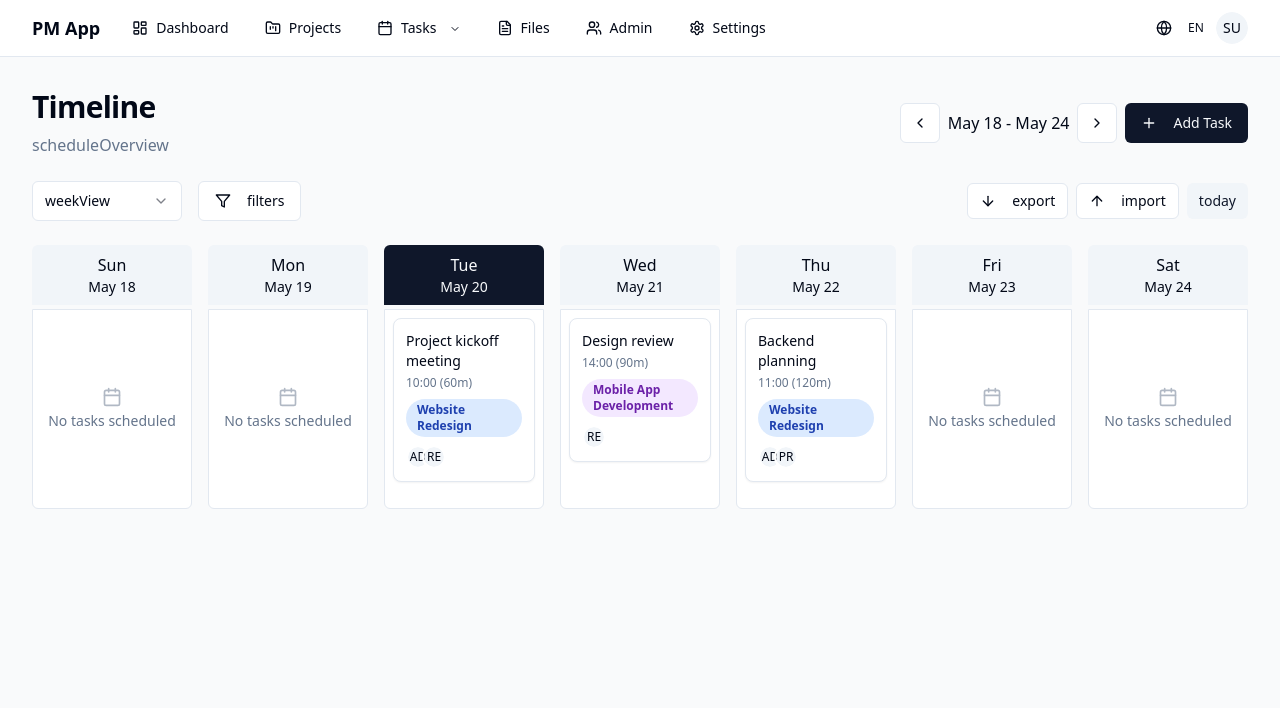
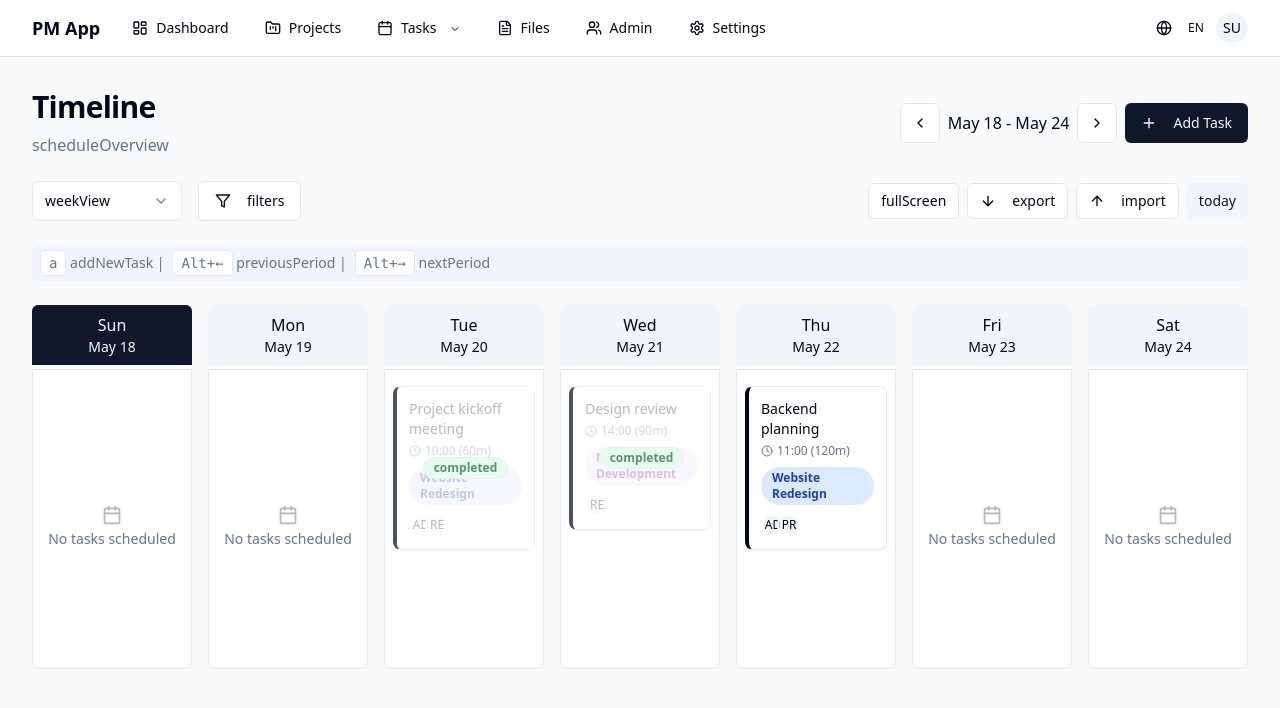
Before and after one commit to mcaco95/project-spark-blueprint-admin, a React (Vite) app: page /tasks/timeline in a window 1280 px wide. Shown: the top 708 px of the page. Built offline with nearby package versions, Linux system fonts and the light colour scheme; sample sign-in values are in the browser's storage.

Commit message:
Refactor: Improve timeline view
Include all discussed features in the timeline view.

```diff
--- a/src/pages/TaskTimeline.tsx
+++ b/src/pages/TaskTimeline.tsx
@@ -1,6 +1,6 @@
-import { useState } from 'react';
+import { useState, useEffect } from 'react';
 import { useTranslation } from 'react-i18next';
-import { format, startOfWeek, endOfWeek, addDays, subDays, subWeeks, addWeeks, parseISO } from 'date-fns';
+import { format, startOfWeek, endOfWeek, addDays, subDays, subWeeks, addWeeks, parseISO, isToday, getDay, isWithinInterval } from 'date-fns';
 import { es, enUS } from 'date-fns/locale';
 import { MainLayout } from '@/components/layout/MainLayout';
 import { Button } from '@/components/ui/button';
@@ -14,7 +14,9 @@ import {
   Plus,
   Filter,
   ArrowDown,
-  ArrowUp
+  ArrowUp,
+  ListFilter,
+  Clock
 } from 'lucide-react';
 import {
   Select,
@@ -32,8 +34,11 @@ import { Checkbox } from "@/components/ui/checkbox";
 import { TaskEventDialog } from '@/components/timeline/TaskEventDialog';
 import { Task, ViewMode } from '@/types/task';
 import { useTaskContext } from '@/contexts/TaskContext';
+import { Tooltip, TooltipContent, TooltipProvider, TooltipTrigger } from '@/components/ui/tooltip';
+import { toast } from 'sonner';
 
-const priorityColors: Record<string, string> = {
+// Custom color mapping based on project
+const projectColors: Record<string, string> = {
   'Website Redesign': 'bg-blue-100 text-blue-800 dark:bg-blue-900 dark:text-blue-300',
   'Mobile App Development': 'bg-purple-100 text-purple-800 dark:bg-purple-900 dark:text-purple-300',
   'Marketing Campaign': 'bg-green-100 text-green-800 dark:bg-green-900 dark:text-green-300',
@@ -43,7 +48,7 @@ const priorityColors: Record<string, string> = {
 const TaskTimeline = () => {
   const { t, i18n } = useTranslation(['common', 'tasks']);
   const locale = i18n.language === 'es' ? es : enUS;
-  const { tasks, updateTask, addTask } = useTaskContext();
+  const { tasks, updateTask, addTask, deleteTask } = useTaskContext();
 
   // Use a specific date for the demo so it matches our mock data
   const [currentWeekStart, setCurrentWeekStart] = useState(startOfWeek(parseISO('2025-05-20')));
@@ -52,6 +57,35 @@ const TaskTimeline = () => {
   const [filterUser, setFilterUser] = useState<string | null>(null);
   const [isDialogOpen, setIsDialogOpen] = useState(false);
   const [editingTask, setEditingTask] = useState<Task | null>(null);
+  const [isFullScreen, setIsFullScreen] = useState(false);
+  const [showCompleted, setShowCompleted] = useState(true);
+
+  // Use effect to handle keyboard shortcuts
+  useEffect(() => {
+    const handleKeyDown = (e: KeyboardEvent) => {
+      // Add task with "a" key
+      if (e.key === 'a' && !isDialogOpen) {
+        e.preventDefault();
+        handleAddTask();
+      }
+
+      // Navigate with arrow keys
+      if (e.key === 'ArrowLeft' && e.altKey) {
+        e.preventDefault();
+        navigatePrevious();
+      }
+
+      if (e.key === 'ArrowRight' && e.altKey) {
+        e.preventDefault();
+        navigateNext();
+      }
+    };
+
+    window.addEventListener('keydown', handleKeyDown);
+    return () => {
+      window.removeEventListener('keydown', handleKeyDown);
+    };
+  }, [isDialogOpen]);
 
   // Generate days based on view mode
   const getDaysForView = () => {
@@ -139,10 +173,11 @@ const TaskTimeline = () => {
     }
   };
 
-  // Filter tasks based on selected filters
+  // Enhanced filtering with multiple options
   const filteredTasks = tasks.filter(task => {
     let matchesProject = true;
     let matchesUser = true;
+    let matchesStatus = true;
 
     if (filterProject) {
       matchesProject = task.project === filterProject;
@@ -152,13 +187,66 @@ const TaskTimeline = () => {
       matchesUser = task.assignees && task.assignees.includes(filterUser);
     }
 
-    return matchesProject && matchesUser;
+    if (!showCompleted) {
+      matchesStatus = task.status !== 'completed' && task.status !== 'done';
+    }
+
+    return matchesProject && matchesUser && matchesStatus;
   });
 
-  // Get tasks for a specific day
+  // Get tasks for a specific day with time sorting
   const getTasksForDay = (date: Date) => {
     const dateStr = format(date, 'yyyy-MM-dd');
-    return filteredTasks.filter(task => task.date === dateStr);
+    const tasksForDay = filteredTasks.filter(task => task.date === dateStr);
+
+    // Sort tasks by time
+    return tasksForDay.sort((a, b) => {
+      if (!a.time) return 1;
+      if (!b.time) return -1;
+      return a.time.localeCompare(b.time);
+    });
+  };
+
+  // Handle recurring tasks
+  const handleRecurringTaskUpdate = (task: Task) => {
+    if (!task.recurrence) return;
+
+    // Create next occurrence based on recurrence pattern
+    const taskDate = parseISO(task.date as string);
+    let nextDate: Date;
+
+    switch (task.recurrence) {
+      case 'daily':
+        nextDate = addDays(taskDate, 1);
+        break;
+      case 'weekly':
+        nextDate = addDays(taskDate, 7);
+        break;
+      case 'monthly':
+        // Approximate a month as 30 days
+        nextDate = addDays(taskDate, 30);
+        break;
+      case 'quarterly':
+        // Approximate a quarter as 90 days
+        nextDate = addDays(taskDate, 90);
+        break;
+      case 'yearly':
+        // Approximate a year as 365 days
+        nextDate = addDays(taskDate, 365);
+        break;
+      default:
+        return;
+    }
+
+    // Create new task for next occurrence
+    const newTask: Task = {
+      ...task,
+      id: `${task.id}-${format(nextDate, 'yyyyMMdd')}`,
+      date: format(nextDate, 'yyyy-MM-dd'),
+      status: 'todo'
+    };
+
+    addTask(newTask);
   };
 
   const handleAddTask = () => {
@@ -174,15 +262,72 @@ const TaskTimeline = () => {
   const handleSaveTask = (task: Task) => {
     if (task.id && tasks.some(t => t.id === task.id)) {
       updateTask(task);
+
+      // If task is marked as completed and it's recurring, create next occurrence
+      if ((task.status === 'completed' || task.status === 'done') && task.recurrence) {
+        handleRecurringTaskUpdate(task);
+        toast.success('Task completed! Next occurrence has been scheduled.');
+      }
     } else {
       addTask(task);
     }
     setIsDialogOpen(false);
   };
 
+  const handleDeleteTask = (task: Task) => {
+    deleteTask(task.id);
+    toast.success('Task deleted successfully');
+  };
+
+  const getTaskColor = (task: Task) => {
+    // Use custom color if defined
+    if (task.color) return task.color;
+
+    // Otherwise use project color
+    return projectColors[task.project || ''] || 'bg-gray-100 text-gray-800 dark:bg-gray-700 dark:text-gray-300';
+  };
+
+  // Function to determine if the time slot has overlap with other tasks
+  const hasTaskOverlap = (date: Date, task: Task) => {
+    if (!task.time || !task.duration) return false;
+
+    const taskStart = task.time;
+    const [taskHour, taskMinute] = taskStart.split(':').map(Number);
+
+    // Check all tasks for this day
+    const tasksForDay = getTasksForDay(date).filter(t => t.id !== task.id);
+
+    return tasksForDay.some(otherTask => {
+      if (!otherTask.time || !otherTask.duration) return false;
+
+      const otherStart = otherTask.time;
+      const [otherHour, otherMinute] = otherStart.split(':').map(Number);
+
+      // Convert times to minutes for easier comparison
+      const taskStartMinutes = taskHour * 60 + taskMinute;
+      const taskEndMinutes = taskStartMinutes + (task.duration || 0);
+
+      const otherStartMinutes = otherHour * 60 + otherMinute;
+      const otherEndMinutes = otherStartMinutes + (otherTask.duration || 0);
+
+      // Check for overlap
+      return (
+        (taskStartMinutes >= otherStartMinutes && taskStartMinutes < otherEndMinutes) ||
+        (taskEndMinutes > otherStartMinutes && taskEndMinutes <= otherEndMinutes) ||
+        (taskStartMinutes <= otherStartMinutes && taskEndMinutes >= otherEndMinutes)
+      );
+    });
+  };
+
+  // Jump to today
+  const goToToday = () => {
+    setCurrentWeekStart(startOfWeek(new Date()));
+    toast.success('Navigated to current week');
+  };
+
   return (
     <MainLayout>
-      <div className="space-y-6">
+      <div className={`space-y-6 ${isFullScreen ? 'fixed inset-0 z-50 bg-background p-6 overflow-auto' : ''}`}>
         <div className="flex flex-col sm:flex-row sm:items-center sm:justify-between gap-4">
           <div>
             <h1 className="text-3xl font-bold tracking-tight">{t('timeline')}</h1>
@@ -267,6 +412,18 @@ const TaskTimeline = () => {
                   ))}
                 </div>
 
+                <h4 className="font-medium">{t('taskStatus', { ns: 'tasks' })}</h4>
+                <div className="flex items-center space-x-2">
+                  <Checkbox
+                    id="show-completed"
+                    checked={showCompleted}
+                    onCheckedChange={(checked) => setShowCompleted(!!checked)}
+                  />
+                  <label htmlFor="show-completed" className="text-sm">
+                    {t('showCompleted', { ns: 'tasks' })}
+                  </label>
+                </div>
+
                 <div className="flex justify-between">
                   <Button
                     variant="outline"
@@ -274,6 +431,7 @@ const TaskTimeline = () => {
                     onClick={() => {
                       setFilterProject(null);
                       setFilterUser(null);
+                      setShowCompleted(true);
                     }}
                   >
                     {t('clearAll', { ns: 'common' })}
@@ -287,6 +445,9 @@ const TaskTimeline = () => {
           </Popover>
 
           <div className="ml-auto flex items-center gap-2">
+            <Button variant="outline" size="sm" onClick={() => setIsFullScreen(!isFullScreen)}>
+              {isFullScreen ? t('exitFullScreen', { ns: 'common' }) : t('fullScreen', { ns: 'common' })}
+            </Button>
             <Button variant="outline" size="sm">
               <ArrowDown className="h-4 w-4 mr-2" />
               {t('export', { ns: 'common' })}
@@ -295,33 +456,79 @@ const TaskTimeline = () => {
               <ArrowUp className="h-4 w-4 mr-2" />
               {t('import', { ns: 'common' })}
             </Button>
-            <Button variant="secondary" size="sm">
+            <Button variant="secondary" size="sm" onClick={goToToday}>
               {t('today', { ns: 'tasks' })}
             </Button>
           </div>
         </div>
 
+        <div className="bg-muted p-2 rounded-md text-sm text-muted-foreground">
+          <p><kbd className="px-2 py-1 bg-background rounded border">a</kbd> {t('addNewTask', { ns: 'tasks' })} |
+          <kbd className="px-2 py-1 bg-background rounded border ml-2">Alt+←</kbd> {t('previousPeriod', { ns: 'tasks' })} |
+          <kbd className="px-2 py-1 bg-background rounded border ml-2">Alt+→</kbd> {t('nextPeriod', { ns: 'tasks' })}</p>
+        </div>
+
         {viewMode === 'week' && (
           <div className="grid grid-cols-7 gap-4">
-            {days.map((day, index) => (
-              <div key={index} className="flex flex-col space-y-1">
-                <div className={`text-center p-2 ${format(day, 'yyyy-MM-dd') === '2025-05-20' ? 'bg-primary text-primary-foreground' : 'bg-muted'} rounded-t-md`}>
+            {days.map((day, index) => {
+              const isCurrentDay = isToday(day);
+              const tasksForDay = getTasksForDay(day);
+              const isWeekend = getDay(day) === 0 || getDay(day) === 6; // Sunday or Saturday
+
+              return (
+                <div key={index} className={`flex flex-col space-y-1 ${isWeekend ? 'bg-muted/30' : ''}`}>
+                  <div className={`text-center p-2 ${isCurrentDay ? 'bg-primary text-primary-foreground' : 'bg-muted'} rounded-t-md`}>
                     <div className="font-medium">{formatWeekDay(day)}</div>
                     <div className="text-sm">{formatDate(day)}</div>
                   </div>
 
-                <div className="bg-card border rounded-b-md flex-1 p-2 space-y-2 min-h-[200px]">
-                  {getTasksForDay(day).map(task => (
+                  <div className="bg-card border rounded-b-md flex-1 p-2 space-y-2 min-h-[300px] relative">
+                    {/* Quick add button on hover */}
+                    <Button
+                      size="icon"
+                      variant="ghost"
+                      className="absolute top-2 right-2 opacity-0 group-hover:opacity-100 hover:opacity-100"
+                      onClick={() => {
+                        setEditingTask({
+                          id: '',
+                          title: '',
+                          status: 'todo',
+                          assignees: [],
+                          date: format(day, 'yyyy-MM-dd')
+                        });
+                        setIsDialogOpen(true);
+                      }}
+                    >
+                      <Plus className="h-4 w-4" />
+                    </Button>
+
+                    {tasksForDay.map(task => (
+                      <TooltipProvider key={task.id}>
+                        <Tooltip>
+                          <TooltipTrigger asChild>
                             <Card
                               key={task.id}
-                      className="p-3 text-sm hover:shadow-md transition-shadow cursor-pointer"
+                              className={`p-3 text-sm hover:shadow-md transition-shadow cursor-pointer relative border-l-4 ${
+                                task.status === 'completed' || task.status === 'done' ? 'opacity-70' : ''
+                              }`}
+                              style={{ borderLeftColor: task.color || 'var(--primary)' }}
                               onClick={() => handleEditTask(task)}
                             >
                               <div className="font-medium">{task.title}</div>
-                      <div className="text-xs text-muted-foreground mt-1">{task.time} ({task.duration}m)</div>
-                      <Badge className={`mt-2 ${priorityColors[task.project] || ''}`}>
+                              <div className="text-xs text-muted-foreground mt-1 flex items-center">
+                                <Clock className="h-3 w-3 mr-1" />
+                                {task.time} ({task.duration}m)
+                              </div>
+                              <Badge className={`mt-2 ${projectColors[task.project || ''] || ''}`}>
                                 {task.project}
                               </Badge>
+
+                              {task.recurrence && (
+                                <Badge variant="outline" className="ml-1 mt-2">
+                                  {task.recurrence}
+                                </Badge>
+                              )}
+
                               {task.assignees.length > 0 && (
                                 <div className="mt-2 flex -space-x-2">
                                   {task.assignees.map((assignee, idx) => (
@@ -333,10 +540,31 @@ const TaskTimeline = () => {
                                   ))}
                                 </div>
                               )}
+
+                              {hasTaskOverlap(day, task) && (
+                                <div className="absolute top-1 right-1">
+                                  <Badge variant="destructive" className="text-xs px-1.5">!</Badge>
+                                </div>
+                              )}
+
+                              {(task.status === 'completed' || task.status === 'done') && (
+                                <div className="absolute inset-0 bg-background/60 flex items-center justify-center rounded-sm">
+                                  <Badge variant="outline" className="bg-green-100 text-green-800 dark:bg-green-900 dark:text-green-300">
+                                    {t('completed', { ns: 'tasks' })}
+                                  </Badge>
+                                </div>
+                              )}
                             </Card>
+                          </TooltipTrigger>
+                          <TooltipContent>
+                            <p className="font-medium">{task.title}</p>
+                            <p className="text-xs">{task.time} - {task.description || t('noDescription', { ns: 'tasks' })}</p>
+                          </TooltipContent>
+                        </Tooltip>
+                      </TooltipProvider>
                     ))}
 
-                  {getTasksForDay(day).length === 0 && (
+                    {tasksForDay.length === 0 && (
                       <div className="h-full flex items-center justify-center text-sm text-muted-foreground">
                         <div className="text-center">
                           <Calendar className="h-5 w-5 mx-auto mb-1 opacity-50" />
@@ -346,7 +574,8 @@ const TaskTimeline = () => {
                     )}
                   </div>
                 </div>
-            ))}
+              );
+            })}
           </div>
         )}
 
--- a/src/types/task.ts
+++ b/src/types/task.ts
@@ -25,6 +25,7 @@ export interface Task {
   date?: string;
   recurrence?: 'daily' | 'weekly' | 'monthly' | 'quarterly' | 'yearly';
   comments?: TaskComment[];
+  color?: string; // Added to support custom task colors
 }
 
 export interface TimelineTask extends Task {
```
Lines whose indentation alone changed are shown as unchanged.
